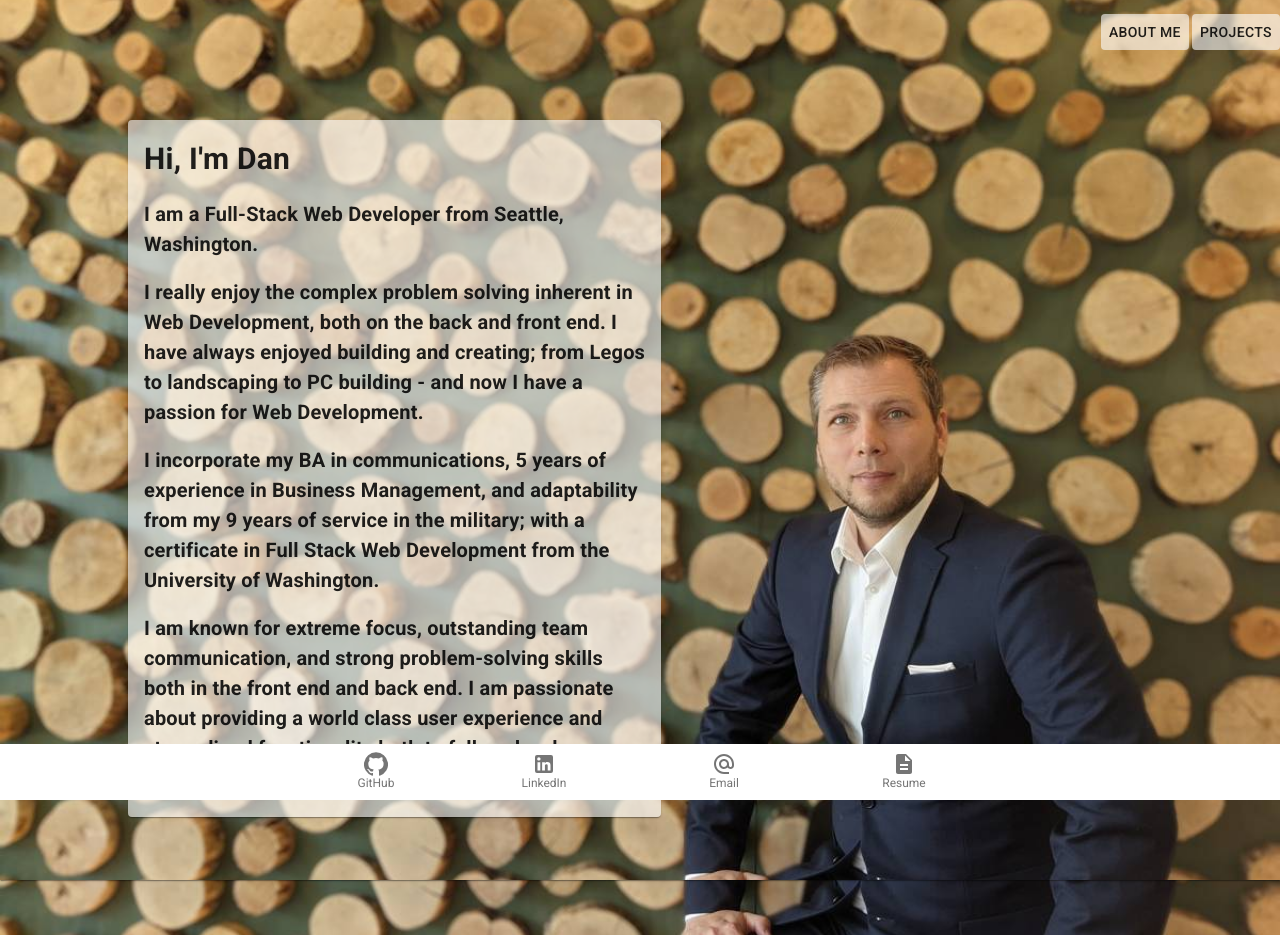
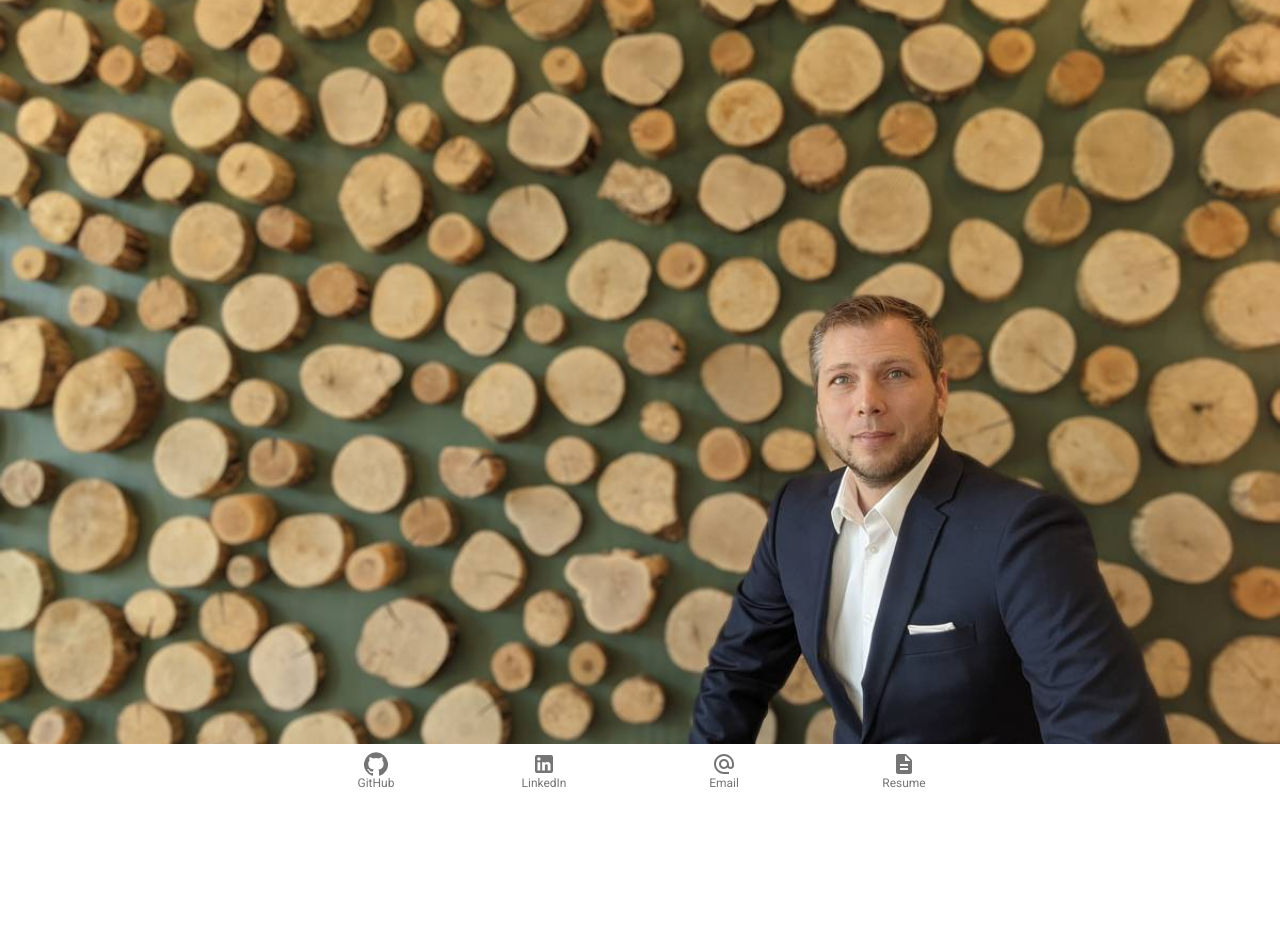
Before and after one commit to dyoder838/yodev, a React (Create React App) app: page /yodev/projects in a window 1280 px wide. After the commit the page ends 800 px from the top, so only its background shows below. Built offline with nearby package versions, Linux system fonts and the light colour scheme.

Commit message:
hard coded yodev to buttons and router

```diff
--- a/src/App.js
+++ b/src/App.js
@@ -36,8 +36,8 @@ function App() {
             <Grid item xs={12}>
                 <Switch basename="/yodev">
 
-                    <Route basename="/yodev" path="/" component={About}/>
-                    <Route basename="/yodev" path="/projects" component={Projects}/>
+                    <Route basename="/yodev" path="/yodev/" component={About}/>
+                    <Route basename="/yodev" path="/yodev/projects" component={Projects}/>
 
                 </Switch>
             </Grid>
--- a/src/Components/Nav/index.js
+++ b/src/Components/Nav/index.js
@@ -79,13 +79,13 @@ export default function PrimarySearchAppBar() {
         >
             <MenuItem>
 
-                <Button aria-label="About Me" href='/' >About Me</Button>
+                <Button aria-label="About Me" href='/yodev/' >About Me</Button>
 
             </MenuItem>
 
             <MenuItem>
 
-                <Button aria-label="Projects" href='/projects'>Projects</Button>
+                <Button aria-label="Projects" href='/yodev/projects'>Projects</Button>
 
             </MenuItem>
 
--- a/src/index.js
+++ b/src/index.js
@@ -6,7 +6,7 @@ import App from './App';
 
 
 ReactDOM.render(
-  <BrowserRouter basename={"/yodev"} >
+  <BrowserRouter basename= "/yodev" >
     <App />
   </BrowserRouter>,
   document.getElementById('root')
```
